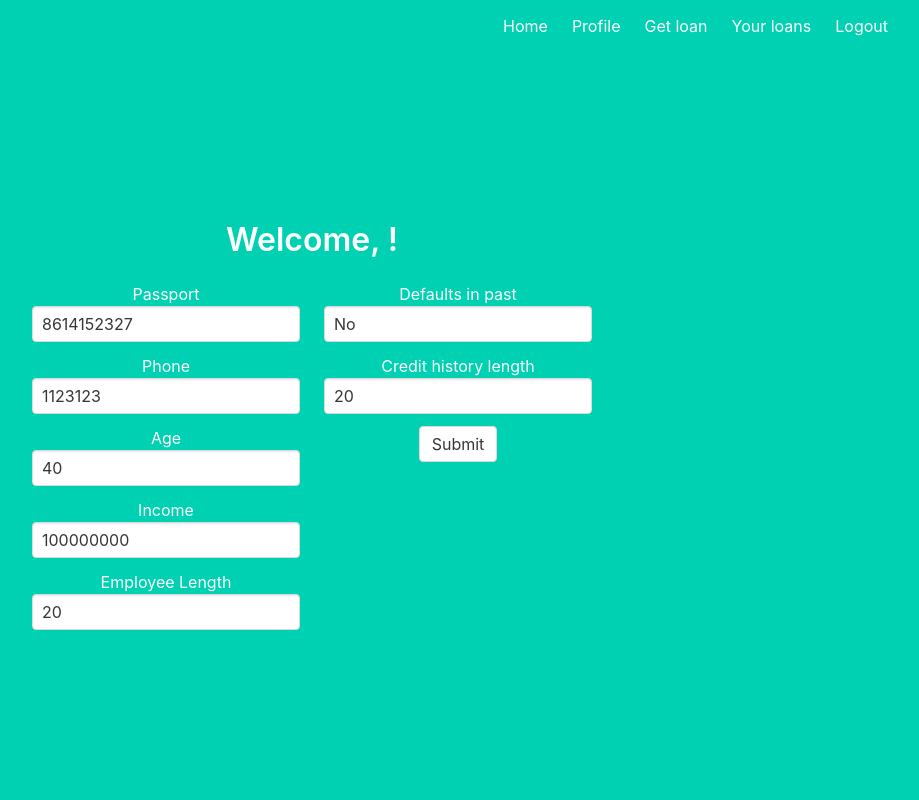
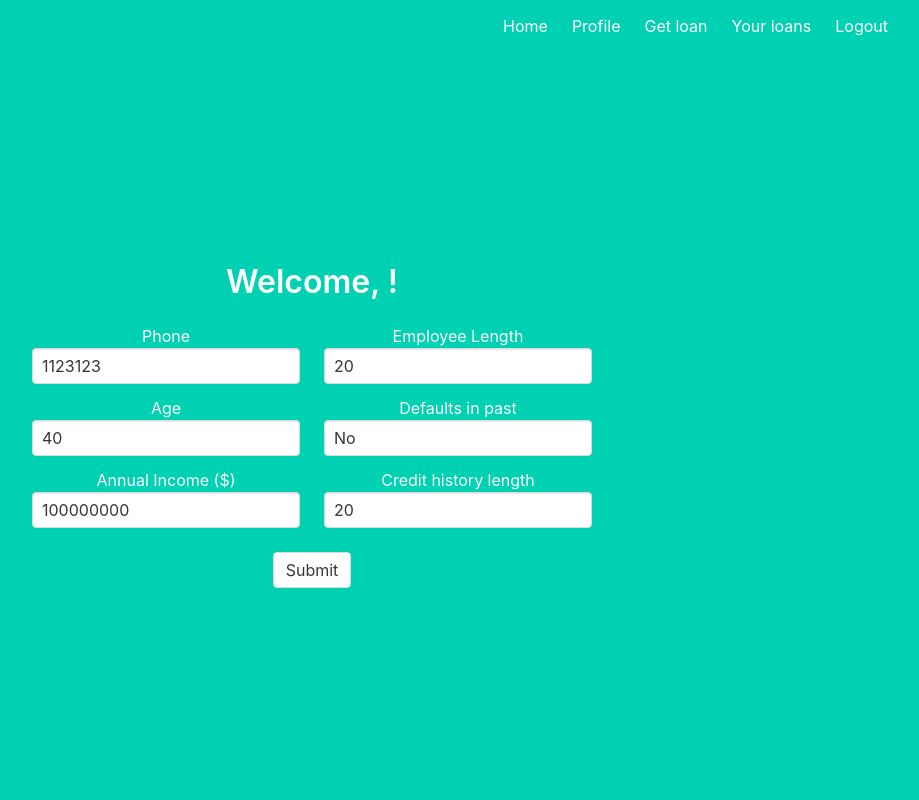
Before and after one commit to IgorMihailov/CreditRiskService, a Flask app: page /profile in a window 1280 px wide. Shown: the whole page, without its empty margins (328-1247 px from the left). Run offline with Flask 2, Linux system fonts and the light colour scheme; a user stored in the database is signed in; some libraries are stand-ins or nearby versions.

Commit message:
Small fixes

```diff
--- a/project/templates/profile.html
+++ b/project/templates/profile.html
@@ -22,12 +22,12 @@
 
     <div class="columns">
       <div class="column is-6">
-        <div class="field">
+        <!-- <div class="field">
           {{ form.passport.label() }}
           <div class="control">
             {{ form.passport(class="input") }}
           </div>
-        </div>
+        </div> -->
 
         <div class="field">
           {{ form.phone.label() }}
@@ -50,15 +50,15 @@
           </div>
         </div>
 
+      </div>
+      <div class="column is-6">
+
         <div class="field">
           {{ form.emp_length.label() }}
           <div class="control">
             {{ form.emp_length(class="input") }}
           </div>
         </div>
-
-      </div>
-      <div class="column is-6">
 
         <div class="field">
           {{ form.defaults_in_past.label() }}
@@ -73,10 +73,9 @@
             {{ form.hist_length(class="input") }}
           </div>
         </div>
-
-        {{ form.submit(class="button")}}
       </div>
     </div>
+    {{ form.submit(class="button")}}
   </form>
 </div>
 
--- a/project/user_model.py
+++ b/project/user_model.py
@@ -46,7 +46,7 @@
     )
 
     income = StringField(
-        'Income',
+        'Annual Income ($)',
         [DataRequired()]
     )
 
```
Also changed, not shown: project/db.sqlite.
